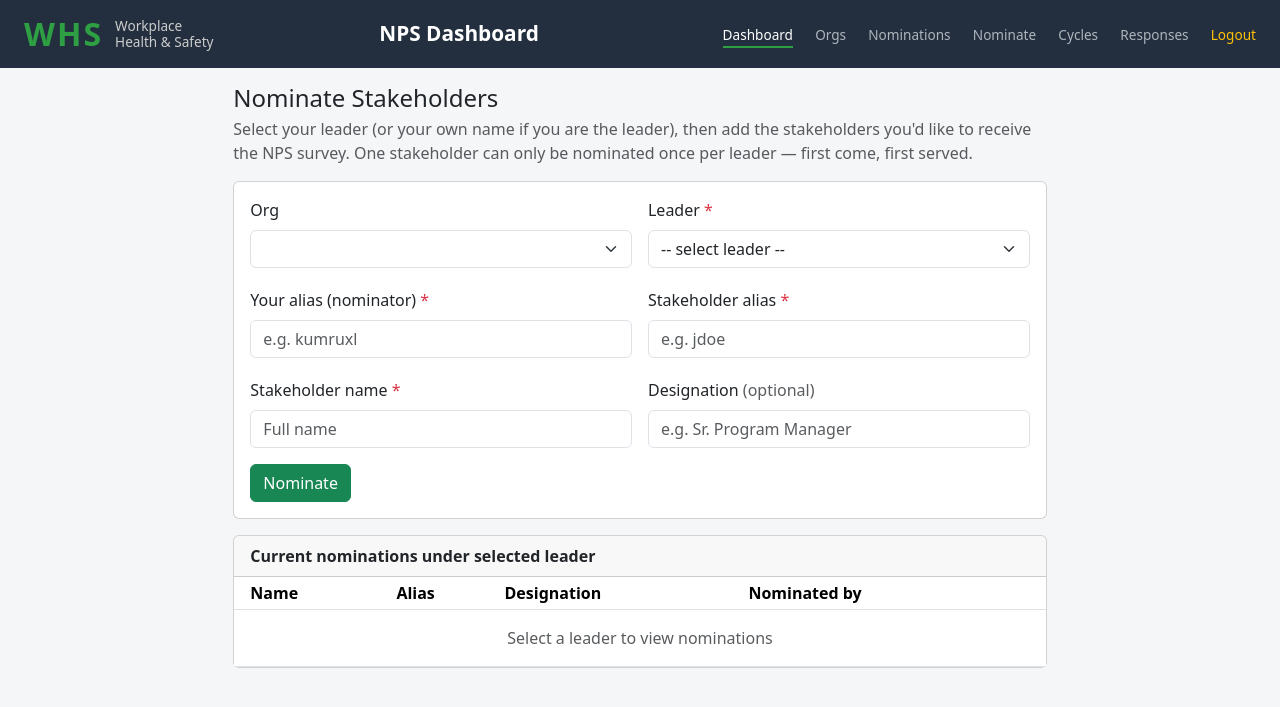
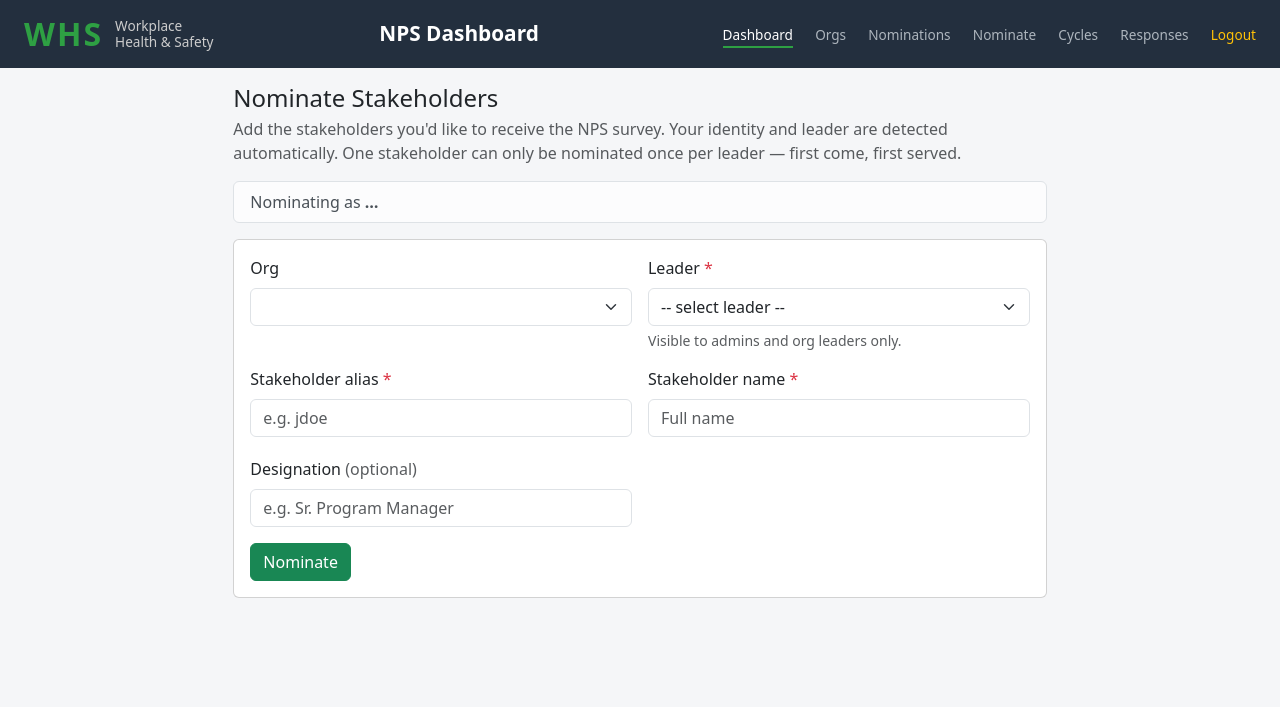
Before and after one commit to kumruxl23/nps-survey, a Flask app: template app/templates/nps_leader_nominate.html in a window 1280 px wide. Shown: the top 707 px of the page. Run offline with Flask 3, Linux system fonts and the light colour scheme; the template is opened without the code that fills it, so the values that code supplies are empty; some libraries are stand-ins or nearby versions.

Commit message:
feat(nominate): Identity-driven form with privileged-only visibility
Nominator identity now comes from the session/ALB Midway header —
the alias field is gone and the body value is ignored (unspoofable).
Regular users get their leader system-resolved (roster/PAPI chain/
history); only admins, editors, and roster leaders may pick a leader
explicitly or see nomination lists (enforced at the API: list returns
403 for others). Regular users learn of existing nominations only via
the duplicate-conflict response. Share-token links still work behind
Midway (identity from ALB header, org lock from token). Remove now
derives requested_by from identity. 378 tests.

```diff
--- a/app/nps/routes.py
+++ b/app/nps/routes.py
@@ -288,32 +288,48 @@
 # ---------------------------------------------------------------------------
 
 
+def _midway_header_alias() -> str:
+    """The Midway alias the ALB asserted, when Midway mode is on."""
+    import os as _os
+    if _os.environ.get("NPS_MIDWAY_AUTH") != "1":
+        return ""
+    return request.headers.get("X-Amzn-Oidc-Identity", "").strip().lower()
+
+
+def _viewer_alias() -> str:
+    """Who is using the form: app session first, else the ALB identity."""
+    user = session.get("user")
+    if user and user.get("username"):
+        return str(user["username"]).strip().lower()
+    return _midway_header_alias()
+
+
 def login_or_share_token(f):
-    """Allow a logged-in session OR a valid nomination-form share token.
+    """Allow a session, a valid share token, or an ALB Midway identity.
 
-    The token comes from the ``token`` query parameter (capability URL),
-    so leaders without app accounts can use the form via a shared link.
-    Only the nomination form routes use this — everything else stays
-    session-only.
+    Behind the Midway ALB every visitor is authenticated even without an
+    app account, so the form accepts the ALB-asserted identity directly.
+    Share tokens remain as org-locked capability links. Everything else
+    in the app stays session-only.
     """
 
     @functools.wraps(f)
     def wrapper(*args, **kwargs):
         if "user" not in session:
-            # Midway-mode: the ALB already authenticated this person;
-            # establish their session like login_required does.
+            # Provisioned app users get their role-bearing session.
             from app.nps.auth_routes import _try_midway_auth
             _try_midway_auth()
-        if "user" in session:
-            g.share_org_id = None  # session auth: no org restriction
-            return f(*args, **kwargs)
-        share_org = nps_share_link_service.resolve_token(request.args.get("token", ""))
-        if share_org:
-            g.share_org_id = share_org  # token auth: locked to this org
-            return f(*args, **kwargs)
-        if request.is_json or request.headers.get("Accept") == "application/json":
-            return jsonify({"error": "Authentication required"}), 401
-        return redirect(url_for("auth.login_page"))
+        g.share_org_id = None
+        if "user" not in session:
+            share_org = nps_share_link_service.resolve_token(request.args.get("token", ""))
+            if share_org:
+                g.share_org_id = share_org  # token: locked to this org
+            elif not _midway_header_alias():
+                if request.is_json or request.headers.get("Accept") == "application/json":
+                    return jsonify({"error": "Authentication required"}), 401
+                return redirect(url_for("auth.login_page"))
+        g.viewer_alias = _viewer_alias()
+        return f(*args, **kwargs)
 
     return wrapper
 
@@ -324,6 +340,19 @@
     if share_org and org_id != share_org:
         return jsonify({"error": "This link is limited to one org"}), 403
     return None
+
+
+def _is_privileged_for_org(org_id: str) -> bool:
+    """Full visibility: admins/editors, or roster leaders of this org."""
+    if session.get("user", {}).get("role") in ("admin", "editor"):
+        return True
+    viewer = getattr(g, "viewer_alias", "") or ""
+    if not viewer:
+        return False
+    return any(
+        leader["alias"] == viewer
+        for leader in nps_leader_service.list_leaders(org_id)
+    )
 
 
 @nps_bp.route("/leaders", methods=["GET"])
@@ -458,7 +487,18 @@
                     else None
                 ),
             })
-        payload = {"orgs": orgs, "locked_org": share_org}
+        viewer = getattr(g, "viewer_alias", "") or ""
+        payload = {
+            "orgs": orgs,
+            "locked_org": share_org,
+            "viewer": {
+                "alias": viewer,
+                # Per-org full-visibility flag (admin/editor/roster leader).
+                "privileged_orgs": {
+                    o["org_id"]: _is_privileged_for_org(o["org_id"]) for o in orgs
+                },
+            },
+        }
         # Admins/editors get per-org shareable capability URLs so they can
         # send each org's leaders their own link (no login needed).
         if session.get("user", {}).get("role") in ("admin", "editor"):
@@ -485,6 +525,11 @@
         mismatch = _share_org_mismatch(org_id)
         if mismatch:
             return mismatch
+        if not _is_privileged_for_org(org_id):
+            # Nomination lists are visible only to admins/editors and the
+            # org's roster leaders; regular nominators learn about existing
+            # rows only through the duplicate-conflict response on submit.
+            return jsonify({"error": "Nomination lists are visible to admins and org leaders only"}), 403
         cycle = nps_cycle_service.get_active_cycle(org_id)
         if not cycle:
             return jsonify({"error": f"No active cycle for org '{org_id}'"}), 404
@@ -526,13 +571,34 @@
         if not cycle:
             return jsonify({"error": "No active survey cycle for this org"}), 400
 
+        # Identity comes from the session/ALB, never from the client body —
+        # the nominator cannot be spoofed.
+        nominator = getattr(g, "viewer_alias", "") or ""
+        if not nominator:
+            return jsonify({"error": "Could not establish your identity"}), 401
+
+        # Regular users: the leader is system-resolved from their org
+        # records / manager chain. Admins, editors, and roster leaders may
+        # pick a leader explicitly (nominating on someone's behalf).
+        leader = ""
+        if _is_privileged_for_org(org_id):
+            leader = data.get("leader", "")
+        if not leader:
+            person = nps_nomination_service.lookup_person(org_id, nominator)
+            leader = (person or {}).get("leader", "")
+        if not leader:
+            return jsonify({
+                "error": "Could not determine your leader for this org — "
+                         "ask an org admin to add you or your leader to the roster"
+            }), 400
+
         nomination = nps_nomination_service.nominate_stakeholder(
             org_id=org_id,
             cycle_id=cycle.cycle_id,
             stakeholder_alias=data.get("stakeholder_alias", ""),
             name=data.get("name", ""),
-            leader=data.get("leader", ""),
-            nominated_by=data.get("nominated_by", ""),
+            leader=leader,
+            nominated_by=nominator,
             designation=data.get("designation", ""),
         )
         return jsonify(vars(nomination)), 201
@@ -575,7 +641,8 @@
             cycle_id=cycle.cycle_id,
             stakeholder_alias=data.get("stakeholder_alias", ""),
             leader=data.get("leader", ""),
-            requested_by=data.get("requested_by", ""),
+            # Identity from session/ALB — not spoofable via the body.
+            requested_by=getattr(g, "viewer_alias", "") or "",
             is_privileged=role in ("admin", "editor"),
         )
         return jsonify({"status": "removed"})
--- a/app/templates/nps_leader_nominate.html
+++ b/app/templates/nps_leader_nominate.html
@@ -16,12 +16,17 @@
       </div>
     </div>
     <p class="text-muted mb-3">
-      Select your leader (or your own name if you are the leader), then add the
-      stakeholders you'd like to receive the NPS survey. One stakeholder can only
-      be nominated once per leader — first come, first served.
+      Add the stakeholders you'd like to receive the NPS survey. Your identity
+      and leader are detected automatically. One stakeholder can only be
+      nominated once per leader — first come, first served.
     </p>
 
     <div id="alert-area"></div>
+
+    <div class="alert alert-light border py-2" id="viewer-banner">
+      Nominating as <strong id="viewer-name">…</strong>
+      <span id="viewer-leader-info"></span>
+    </div>
 
     <div class="card mb-3">
       <div class="card-body">
@@ -32,17 +37,14 @@
             <div id="org-locked" class="form-control-plaintext fw-semibold d-none"></div>
             <div id="cycle-info" class="form-text"></div>
           </div>
-          <div class="col-md-6">
+          <div class="col-md-6" id="leader-block">
             <label class="form-label">Leader <span class="text-danger">*</span></label>
             <select id="leader-select" class="form-select">
               <option value="">-- select leader --</option>
             </select>
+            <div class="form-text">Visible to admins and org leaders only.</div>
           </div>
-          <div class="col-md-6">
-            <label class="form-label">Your alias (nominator) <span class="text-danger">*</span></label>
-            <input id="nominator-alias" class="form-control" placeholder="e.g. kumruxl" autocomplete="off">
-            <div id="nominator-hint" class="form-text"></div>
-          </div>
+          <input type="hidden" id="nominator-alias" value="">
           <div class="col-md-6">
             <label class="form-label">Stakeholder alias <span class="text-danger">*</span></label>
             <input id="stakeholder-alias" class="form-control" placeholder="e.g. jdoe" autocomplete="off">
@@ -61,7 +63,7 @@
       </div>
     </div>
 
-    <div class="card">
+    <div class="card d-none" id="nominations-card">
       <div class="card-header py-2">
         <strong>Current nominations under <span id="table-leader-name">selected leader</span></strong>
       </div>
@@ -155,6 +157,11 @@
 function aliasOf(email) { return (email || '').split('@')[0]; }
 
 let sharePaths = {};  // org_id -> capability path (admins/editors only)
+let viewer = { alias: '', privileged_orgs: {} };
+
+function isPrivileged() {
+  return !!viewer.privileged_orgs[orgSelect.value];
+}
 
 function populateLeaders() {
   const org = activeOrg();
@@ -164,10 +171,37 @@
   leaderAliases = Object.fromEntries(leaders.map(l => [l.name, l.alias]));
 }
 
+function applyPrivilegeUI() {
+  // Regular nominators: no leader picker, no nominations table — the
+  // system resolves their leader and duplicates surface only on submit.
+  const priv = isPrivileged();
+  document.getElementById('leader-block').classList.toggle('d-none', !priv);
+  document.getElementById('nominations-card').classList.toggle('d-none', !priv);
+}
+
+async function loadViewer() {
+  // Resolve the viewer's own name + leader for the selected org.
+  document.getElementById('nominator-alias').value = viewer.alias;
+  const nameEl = document.getElementById('viewer-name');
+  const leaderInfo = document.getElementById('viewer-leader-info');
+  nameEl.textContent = viewer.alias || 'unknown';
+  leaderInfo.textContent = '';
+  if (!viewer.alias || !orgSelect.value) return;
+  const p = await prefillFor(viewer.alias);
+  if (p && p.name) nameEl.textContent = `${p.name} (${viewer.alias})`;
+  if (p && p.leader) {
+    leaderInfo.innerHTML = ` — your leader: <strong>${p.leader}</strong>`;
+    if (!isPrivileged()) leaderSelect.value = p.leader;
+  } else if (!isPrivileged()) {
+    leaderInfo.innerHTML = ' — <span class="text-danger">no leader could be resolved for this org; contact an admin</span>';
+  }
+}
+
 async function loadContext() {
   const res = await fetch(withToken('/nps/nominate/context'));
   const data = await res.json();
   sharePaths = data.share_paths || {};
+  viewer = data.viewer || { alias: '', privileged_orgs: {} };
   if (Object.keys(sharePaths).length) {
     const btn = document.getElementById('share-btn');
     btn.classList.remove('d-none');
@@ -198,7 +232,9 @@
     lockedEl.classList.remove('d-none');
   }
   populateLeaders();
+  applyPrivilegeUI();
   updateCycleInfo();
+  loadViewer();
 }
 
 // ── Alias-driven prefill ─────────────────────────────────────────
@@ -209,25 +245,6 @@
   if (!res.ok) return null;
   const data = await res.json();
   return data.found ? data : null;
-}
-
-async function onNominatorBlur() {
-  const alias = document.getElementById('nominator-alias').value.trim();
-  const hint = document.getElementById('nominator-hint');
-  hint.textContent = '';
-  if (!alias) return;
-  const p = await prefillFor(alias);
-  if (p && p.leader && leaderAliases[p.leader] !== undefined) {
-    leaderSelect.value = p.leader;
-    hint.textContent = p.is_leader
-      ? `You're on the leader roster — leader set to you.`
-      : `Leader auto-set to ${p.leader} (from org records).`;
-    refreshTable();
-  } else if (p) {
-    hint.textContent = `Found ${p.name || alias}, but no leader could be auto-selected for this org — pick your leader manually.`;
-  } else {
-    hint.textContent = 'Alias not found in the directory or org records — pick your leader manually.';
-  }
 }
 
 // Remember what WE prefilled, so a new alias lookup can safely replace
@@ -273,6 +290,7 @@
 }
 
 async function refreshTable() {
+  if (!isPrivileged()) return;  // list API rejects non-privileged anyway
   const leader = leaderSelect.value;
   const body = document.getElementById('nominations-body');
   document.getElementById('table-leader-name').textContent = leader || 'selected leader';
@@ -291,10 +309,9 @@
 }
 
 function canRemove(row) {
-  // The Remove option only appears for rows you own: you are the nominator,
-  // or you are the leader this list belongs to (matched by roster alias).
-  // Admins manage everything else from the Nominations admin page.
-  const me = document.getElementById('nominator-alias').value.trim().toLowerCase();
+  // Remove appears for rows you own: you are the nominator, or the leader
+  // this list belongs to. (Only privileged viewers see this table at all.)
+  const me = (viewer.alias || '').toLowerCase();
   if (!me) return false;
   if (row.nominated_by && row.nominated_by.toLowerCase() === me) return true;
   return (leaderAliases[leaderSelect.value] || '') === me;
@@ -321,15 +338,18 @@
 async function submitNomination() {
   const payload = {
     org_id: orgSelect.value,
-    leader: leaderSelect.value,
-    nominated_by: document.getElementById('nominator-alias').value.trim(),
     stakeholder_alias: document.getElementById('stakeholder-alias').value.trim(),
     name: document.getElementById('stakeholder-name').value.trim(),
     designation: document.getElementById('stakeholder-designation').value.trim(),
   };
-  if (!payload.leader) { showAlert('warning', 'Please select a leader.'); return; }
-  if (!payload.nominated_by || !payload.stakeholder_alias || !payload.name) {
-    showAlert('warning', 'Your alias, stakeholder alias, and stakeholder name are required.');
+  // Only privileged viewers can pick the leader; everyone else gets the
+  // server-resolved leader (identity comes from Midway server-side).
+  if (isPrivileged()) {
+    payload.leader = leaderSelect.value;
+    if (!payload.leader) { showAlert('warning', 'Please select a leader.'); return; }
+  }
+  if (!payload.stakeholder_alias || !payload.name) {
+    showAlert('warning', 'Stakeholder alias and stakeholder name are required.');
     return;
   }
   const res = await fetch(withToken('/nps/nominate/submit'), {
@@ -339,7 +359,7 @@
   });
   const data = await res.json();
   if (res.status === 201) {
-    showAlert('success', `Nominated <strong>${payload.name}</strong> under ${payload.leader}.`);
+    showAlert('success', `Nominated <strong>${payload.name}</strong> under ${data.leader}.`);
     ['stakeholder-alias', 'stakeholder-name', 'stakeholder-designation'].forEach(id => document.getElementById(id).value = '');
     refreshTable();
   } else if (res.status === 409 && data.duplicate) {
@@ -357,11 +377,6 @@
 }
 
 async function removeNomination(stakeholderAlias) {
-  const requestedBy = document.getElementById('nominator-alias').value.trim();
-  if (!requestedBy) {
-    showAlert('warning', 'Enter your alias (nominator field) first — removal is limited to the nominator, the leader, or an admin.');
-    return;
-  }
   if (!confirm(`Remove ${stakeholderAlias} from ${leaderSelect.value}'s nominations?`)) return;
   const res = await fetch(withToken('/nps/nominate/remove'), {
     method: 'POST',
@@ -370,7 +385,6 @@
       org_id: orgSelect.value,
       leader: leaderSelect.value,
       stakeholder_alias: stakeholderAlias,
-      requested_by: requestedBy,
     }),
   });
   const data = await res.json();
@@ -399,10 +413,8 @@
   }
 }
 
-orgSelect.addEventListener('change', () => { populateLeaders(); updateCycleInfo(); refreshTable(); });
+orgSelect.addEventListener('change', () => { populateLeaders(); applyPrivilegeUI(); updateCycleInfo(); refreshTable(); loadViewer(); });
 leaderSelect.addEventListener('change', refreshTable);
-document.getElementById('nominator-alias').addEventListener('input', renderRows);
-document.getElementById('nominator-alias').addEventListener('blur', onNominatorBlur);
 document.getElementById('stakeholder-alias').addEventListener('blur', onStakeholderBlur);
 document.getElementById('invite-send-btn').addEventListener('click', sendInvite);
 document.getElementById('submit-btn').addEventListener('click', submitNomination);
```
Also changed, not shown: app/nps/test_nominate_routes.py (+97 -21 lines).
